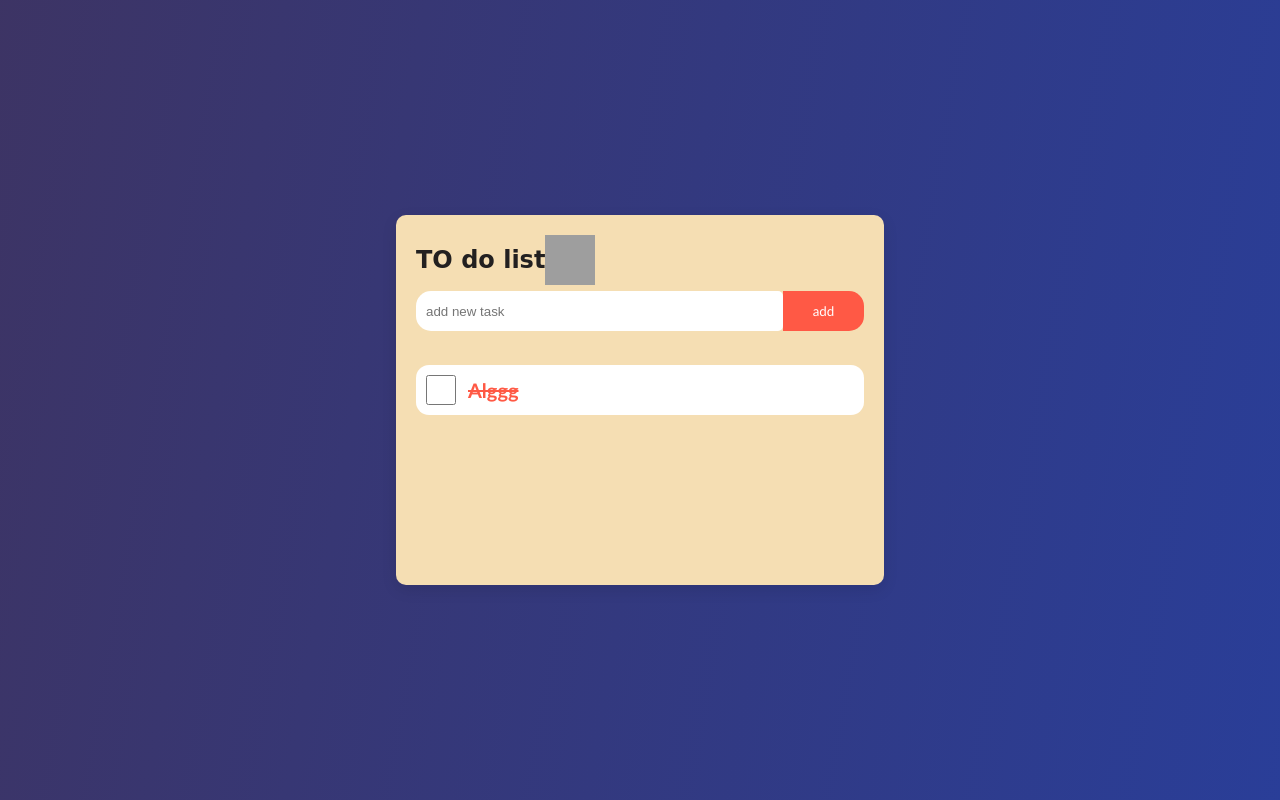
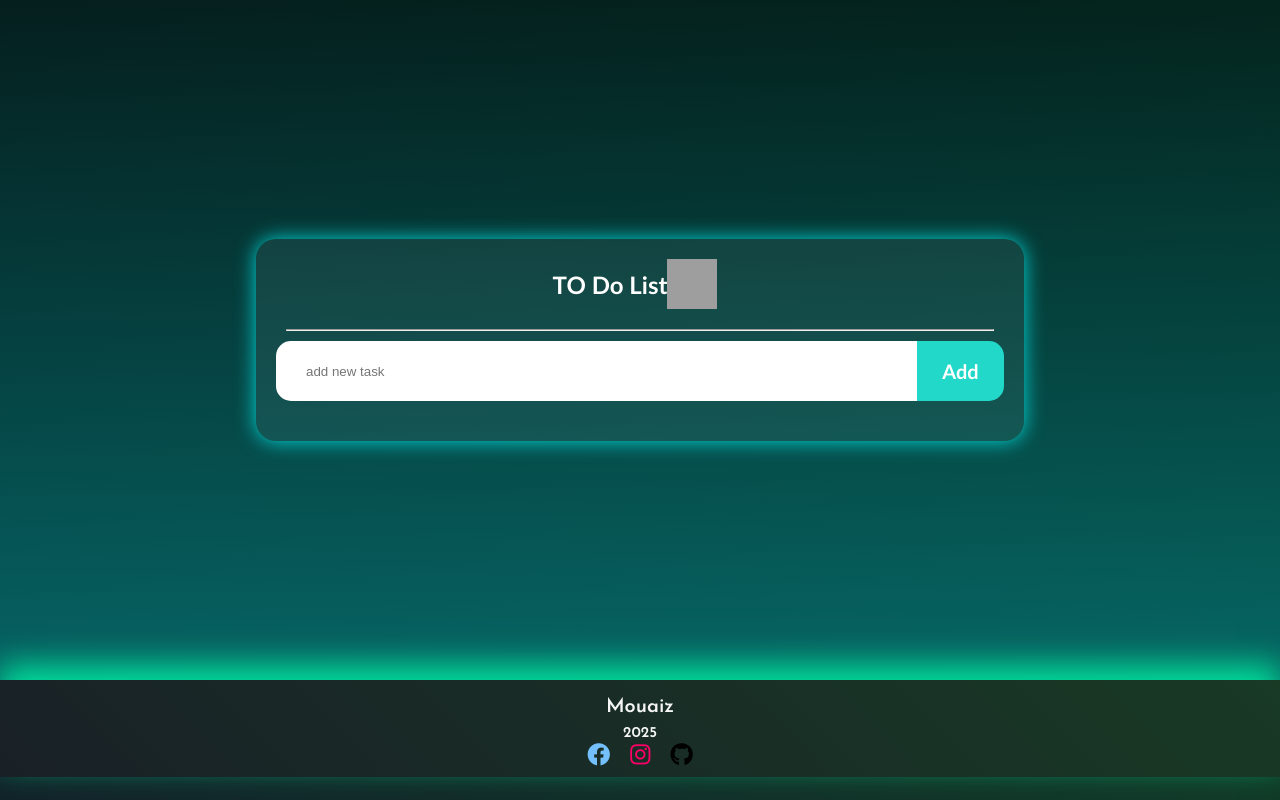
Before and after one commit to mouaiz-09/to-do-list-app, a plain HTML site: page index.html in a window 1280 px wide. Drawn offline with nearby package versions, Linux system fonts and the light colour scheme; grey boxes are pictures that could not be loaded; a web font is replaced by a local one.

Commit message:
finch mession

```diff
--- a/index.html
+++ b/index.html
@@ -9,10 +9,24 @@
     <meta name="keywords" content="to do list app js |abde elmouaiz">
     <meta name="author" content="abde elmouaiz">
     <meta name="robots" content="index, follow">
+    <!--css file-->
     <link rel="stylesheet" href="style.css">
     <link rel="stylesheet" href="https://cdnjs.cloudflare.com/ajax/libs/font-awesome/6.4.2/css/all.min.css">
+    <link rel="shortcut icon" href="https://cdn-icons-png.flaticon.com/128/2387/2387635.png" type="image/x-icon">
+
+      <!-- fonts -->
+    <!--01 logo-->
+    <link rel="preconnect" href="https://fonts.googleapis.com">
+    <link rel="preconnect" href="https://fonts.gstatic.com" crossorigin>
+    <link href="https://fonts.googleapis.com/css2?family=Aref+Ruqaa:wght@400;700&display=swap" rel="stylesheet">
+
+    <!--02-->
+    <link rel="preconnect" href="https://fonts.googleapis.com">
+    <link rel="preconnect" href="https://fonts.gstatic.com" crossorigin>
+    <link href="https://fonts.googleapis.com/css2?family=Reem+Kufi:wght@400..700&display=swap" rel="stylesheet">
+
+
 </head>
-
 <body>
     <div class="coun">
         <div class="container">
@@ -20,28 +34,60 @@
                 <div class="logo">
                     <h2>TO do list </h2>
                     <img src="https://cdn-icons-png.flaticon.com/128/2387/2387635.png" alt="" srcset="">
+
                 </div>
+                <hr style="margin: 10px;">
                 <div class="new form ">
                     <input type="text" placeholder="add new task" id="input">
-                    <button type="button">add</button>
+                    <button type="button" onclick="task()">add</button>
                 </div>
             </div>
             <div class="botoom">
-                <ul>
-                    <li class="chked">
-                        <input type="checkbox"  id="chked">
-                        <p>alggg</p>
-                    </li>
+                <ul id="ul">
+
 
                 </ul>
             </div>
 
         </div>
+
+
     </div>
+    <footer class="foter" id="foter">
+        <div class="top">
 
+            <h2>mouaiz</h2>
+            <h4>2025</43>
+        </div>
+        <div class="bottom">
+
+            <ul>
+                <li>
+                    <a href="https://www.facebook.com/profile.php?id=61572746877849" target="_blank">
+                        <i class="fa-brands fa-facebook dz" style="color: #74C0FC;"></i>
+                    </a>
+                </li>
+                <li>
+                    <a href="https://www.instagram.com/abde.elmouazi/" target="_blank">
+                        <i class="fa-brands fa-instagram dz" style="color: #ff0066;"></i>
+                    </a>
+                </li>
+
+                <li>
+                    <a href="https://github.com/mouaiz-09" target="_blank">
+                        <i class="fa-brands fa-github dz"></i>
+                    </a>
+                </li>
+            </ul>
+        </div>
+
+        </div>
+    </footer>
+    <script src="main.js"></script>
     <script src="https://cdn.jsdelivr.net/npm/bootstrap@5.3.3/dist/js/bootstrap.bundle.min.js"
         integrity="sha384-YvpcrYf0tY3lHB60NNkmXc5s9fDVZLESaAA55NDzOxhy9GkcIdslK1eN7N6jIeHz"
         crossorigin="anonymous"></script>
 </body>
 
+
 </html>
--- a/main.js
+++ b/main.js
@@ -0,0 +1,69 @@
+console.log('alge')
+// wii zin cv
+var inpu = document.getElementById('input')
+let check = document.getElementById('list')
+let list = document.getElementById('ul')
+
+
+
+
+function add(dz) {
+    dz.toggle('chked')
+
+}
+
+function task() {
+    if (inpu.value === '') {
+        alert('Please write something')
+    }
+    else {
+        var newtask = document.createElement('li')
+
+        var div = document.createElement('div')
+        div.setAttribute('class', 'dz')
+
+        var p = document.createElement('p')
+        p.innerHTML = inpu.value
+
+        var input = document.createElement('input')
+        input.setAttribute('type', 'checkbox')
+        input.setAttribute('id', 'input')
+        input.setAttribute('onclick', 'add()')
+        var icon = document.createElement('i')
+        icon.setAttribute('class', 'fa-solid fa-delete-left')
+        icon.setAttribute('onclick', 'del()')
+
+        var span = document.createElement('span')
+
+        div.appendChild(input)
+        div.appendChild(p)
+        span.appendChild(icon)
+        newtask.appendChild(div)
+        newtask.appendChild(span)
+
+
+        list.appendChild(newtask)
+        inpu.value = ''
+    }
+    inpu.value = '';
+    savdata();
+}
+
+list.addEventListener('click', function (e) {
+    if (e.target.tagName === 'INPUT') {
+        e.target.parentElement.classList.toggle('chked')
+        savdata()
+    }
+    if (e.target.tagName === 'I') {
+        e.target.parentElement.parentElement.remove()
+        savdata()
+    }
+}, false)
+onload = function () {
+    list.innerHTML = localStorage.getItem('list')
+}
+
+
+function savdata() {
+    localStorage.setItem('list', list.innerHTML)
+}
--- a/style.css
+++ b/style.css
@@ -1,25 +1,60 @@
 * {
+    padding: 0;
     margin: 0;
-    padding: 0;
     box-sizing: border-box;
-    font-family: 'Poppins', sans-serif;
+    -moz-box-sizing: border-box;
+}
+
+::-webkit-scrollbar {
+    width: 0;
+}
+
+::-webkit-scrollbar-thumb {
+    background: #ffffff00;
+
+}
+
+::-webkit-scrollbar-thumb:hover {
+    background: #555;
+}
+
+body {
+
+    height: 100vh;
+
+    animation: glowingBG 5s infinite alternate;
+
+}
+
+body {
+    background: linear-gradient(45deg, #000000, #12122b, #0f6023);
+    background-size: 400% 400%;
+    transition: background 0.5s ease-in-out;
+}
+
+@keyframes glowingBG {
+    0% {
+        background-position: 0% 50%;
+    }
+
+    100% {
+        background-position: 100% 50%;
+    }
 }
 
 .coun {
     width: 100%;
-    height: 100vh;
-    background: linear-gradient(100deg, #0b003dcb, #021a85d7);
-    padding: 30px;
+    min-height: 85vh;
+    background: linear-gradient(#011a1bcb, #046e6ed7);
     display: flex;
     justify-content: center;
     align-items: center;
 
+
 }
 
 .container {
-    background-color: wheat;
-    width: 40%;
-    height: 50%;
+    width: 60%;
     padding: 20px;
     border-radius: 10px;
     box-shadow: 0 5px 15px rgba(0, 0, 0, 0.1);
@@ -27,15 +62,25 @@
     justify-content: stretch;
     flex-direction: column;
 
+    background: rgba(255, 255, 255, 0.055);
+    /* شفافية */
+
+    /* تأثير الزجاج الضبابي */
+    box-shadow: 0 0 20px rgba(0, 255, 255, 0.8);
+    /* وهج مضيء أزرق سماوي */
+    border-radius: 20px;
+
+
 
 }
 
 .logo {
     width: 100%;
     display: flex;
-    justify-content: start;
+    justify-content: center;
     align-items: center;
     margin-bottom: 20px;
+
 }
 
 .logo img {
@@ -46,10 +91,11 @@
 }
 
 .logo h2 {
-    color: #222020;
+    color: #ffffff;
     font-size: 24px;
     font-weight: 700;
-    font-family: cursive;
+    font-family: 'Gill Sans', 'Gill Sans MT', Calibri, 'Trebuchet MS', sans-serif;
+    text-transform: capitalize;
 }
 
 /* input new style*/
@@ -67,9 +113,8 @@
 .new input {
     width: 100%;
     height: 40px;
-    padding: 10px;
+    padding: 30px;
     border: none;
-    border-radius: 5px;
     outline: none;
     border-top-left-radius: 15px;
     border-bottom-left-radius: 15px;
@@ -78,21 +123,24 @@
 
 .new button {
     width: 100px;
-    height: 40px;
-    background-color: #ff5945;
+    height: 60px;
+    background-color: #21d8c9;
     color: #fff;
     border: none;
-    border-bottom-right-radius: 15px;
-    border-top-right-radius: 15px;
+    border-radius: 0px 15px 15px 0px;
     cursor: pointer;
     outline: none;
     font-family: 'Gill Sans', 'Gill Sans MT', Calibri, 'Trebuchet MS', sans-serif;
+    font-size: 20px;
+    font-weight: 800;
+    text-transform: capitalize;
 
 
 }
 
+
 .new button:hover {
-    background-color: #0556b3f1;
+    background-color: #06e9d6b7;
 }
 
 /**/
@@ -101,18 +149,37 @@
     padding: 0;
 }
 
-li {
+.botoom li {
     list-style: none;
     background-color: #ffffff;
-    padding: 10px;
+    padding: 15px;
     border-radius: 13px;
     display: flex;
-    justify-content: start;
+    justify-content: space-between;
     align-items: center;
     gap: 2px;
     font-size: 20px;
+    margin-bottom: 5px;
 
 
+}
+
+li div {
+    display: flex;
+    justify-content: space-between;
+    align-items: center;
+
+}
+
+li i {
+    cursor: pointer;
+    transition: 0.3s;
+    color: #000000;
+}
+
+.botoom li i:hover {
+    font-size: larger;
+    color: #ff1900;
 }
 
 li p::before {
@@ -135,8 +202,102 @@ li input {
     height: 30px;
     outline: none;
 }
+
 /* checked*/
-.chked{
+.chked {
     text-decoration: line-through;
     color: #ff5945;
 }
+
+.foter {
+    background: rgba(168, 0, 0, 0.055);
+    /* شفافية */
+
+    /* تأثير الزجاج الضبابي */
+    box-shadow: 0 -15px 30px rgba(0, 255, 170, 0.8);
+    /* وهج مضيء أزرق سماوي */
+
+    transition: 0.5s ease-in-out;
+    display: flex;
+    justify-content: center;
+    align-items: center;
+    flex-direction: column;
+    text-align: center;
+    padding: 10px  2px;
+
+}
+.foter h2 {
+    font-family: "Reem Kufi", serif;
+    font-optical-sizing: auto;
+    font-weight: 500;
+    font-style: normal;
+    color: whitesmoke;
+    font-size: 20px;
+   text-transform: capitalize;
+}
+.foter h4{
+    font-family: "Reem Kufi", serif;
+    font-optical-sizing: auto;
+    font-weight: 500;
+    font-style: normal;
+    color: whitesmoke;
+    font-size: 15px;
+    text-transform: capitalize;
+}
+.foter ul{
+    display: flex;
+    justify-content: center;
+    align-items: center;
+    list-style: none;
+    gap: 20px;
+}
+
+.dz {
+    font-size: 23px;
+    transition: transform 0.3s ease-in-out;
+}
+
+.dz:hover {
+    transform: rotate(360deg); /* تدوير كامل عند التمرير */
+}
+
+
+/* media query */
+@media (max-width: 768px) {
+    .container {
+        width: 90%;
+    }
+    .logo h2 {
+        font-size: 30px;
+    }
+    .new input {
+        height: 30px;
+        font-size: 17px;
+    }
+    .new button {
+        height: 60px;
+    }
+    li {
+        padding: 7px;
+        border-radius: 5px;
+    }
+    li p {
+        font-size: 20px;
+        margin-left: 10px;
+    }
+    li i {
+        font-size: 25px;
+    }
+    .foter h2 {
+        font-size: 18px;
+    }
+    .foter h4 {
+        font-size: 13px;
+    }
+    .foter ul {
+        gap: 10px;
+    }
+    .dz {
+        font-size: 20px;
+    }
+}
```
